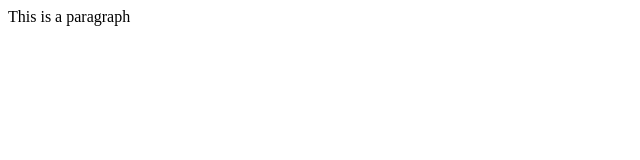
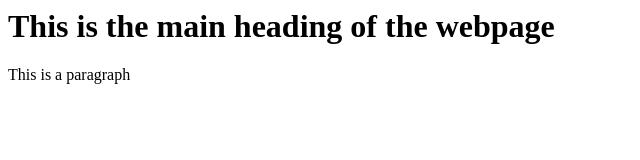
Before and after one commit to Deepak-Raushan/First--Repository, a plain HTML site: page index.html in a window 1280 px wide. Shown: the whole page, without its empty margins (0-640 px from the left). Drawn offline with Linux system fonts and the light colour scheme.

Commit message:
Added New Heading

```diff
--- a/index.html
+++ b/index.html
@@ -1 +1,2 @@
+<h1>This is the main heading of the webpage</h1>
 <p>This is a paragraph</p>
```
